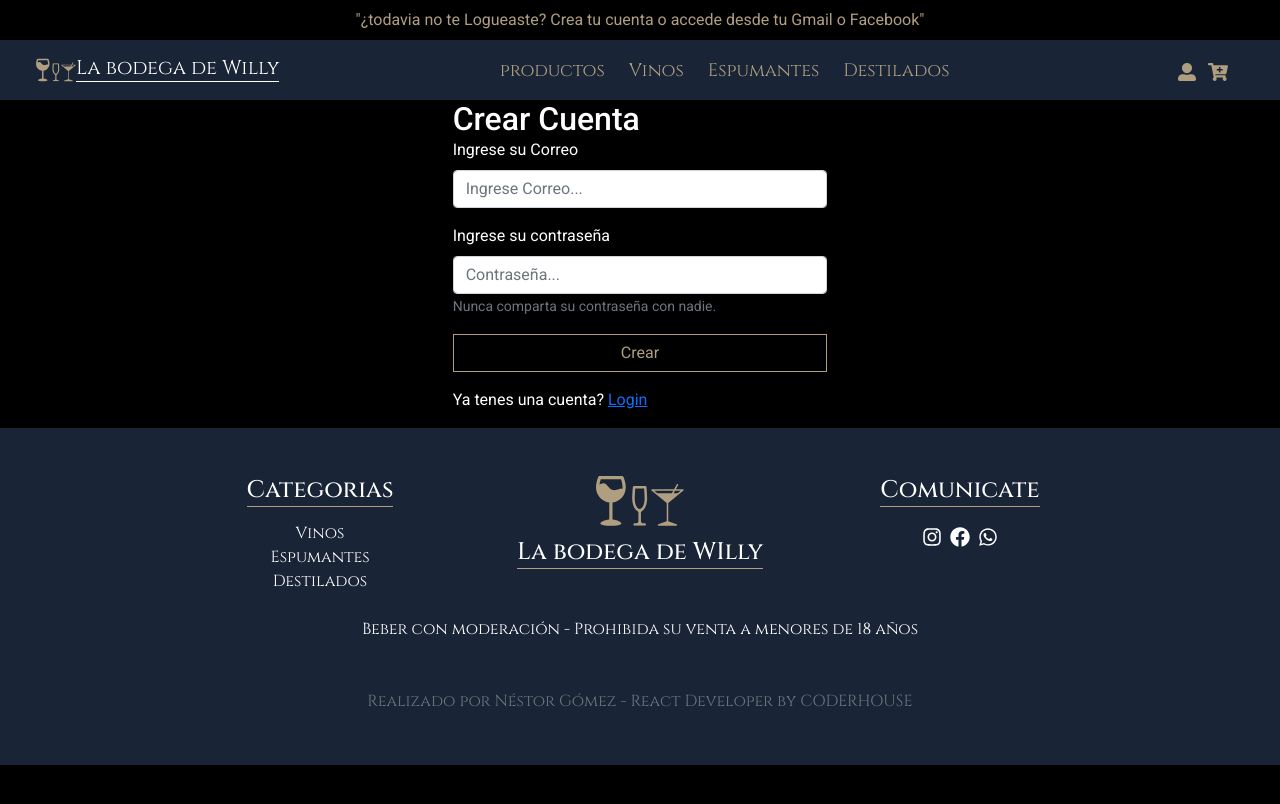
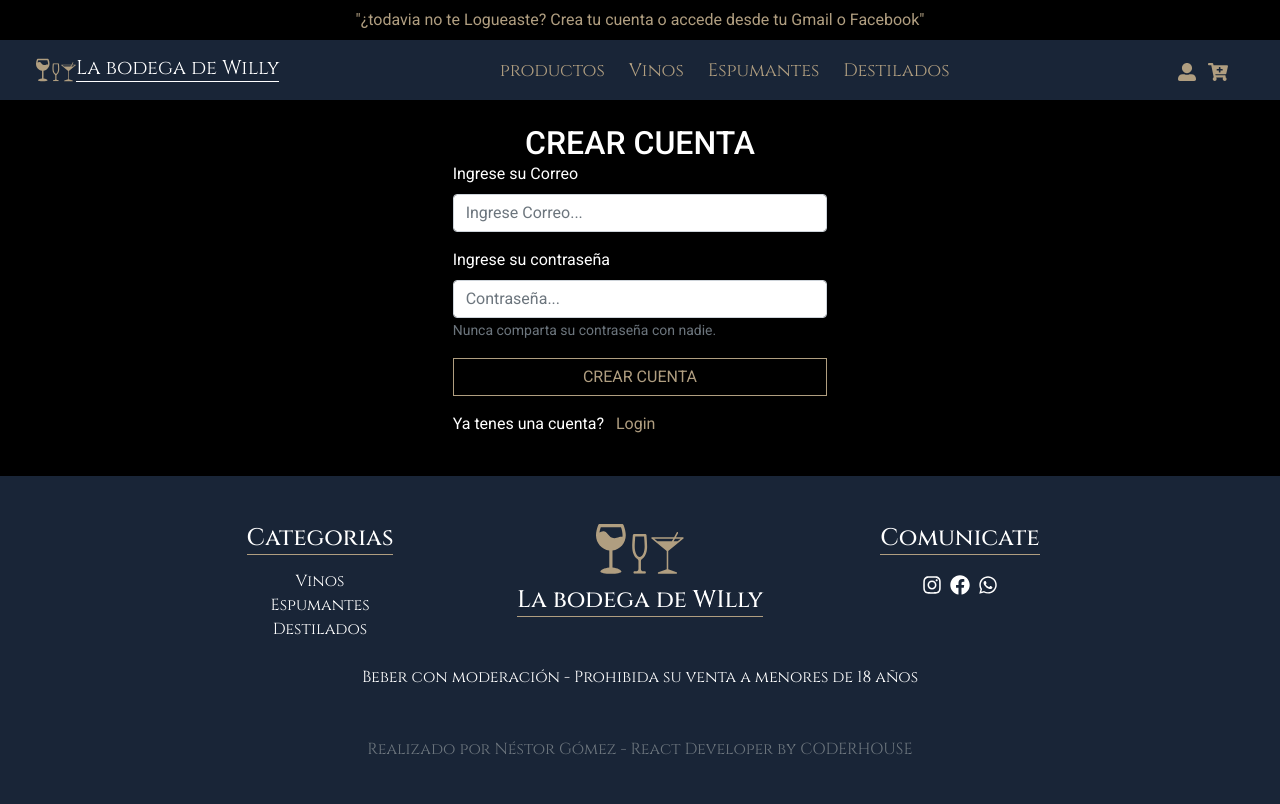
Before and after one commit to NestorDanielGomez/Firebase-React-LaBodegaDeWilly, a React (Create React App) app: page /SignUp in a window 1280 px wide. Shown: the top 804 px of the page. Built offline with nearby package versions, Linux system fonts and the light colour scheme; no server answers.

Commit message:
correccion ruta netrily

```diff
--- a/src/components/firebase.js
+++ b/src/components/firebase.js
@@ -3,12 +3,12 @@ import { getFirestore } from "firebase/firestore";
 import { getAuth } from "firebase/auth";
 
 const firebaseConfig = {
-  apiKey: "AIzaSyBsZauFPSj7UABz-cYqqUg2OcwY_UFqyzI",
-  authDomain: "la-bodega-de-willy.firebaseapp.com",
-  projectId: "la-bodega-de-willy",
-  storageBucket: "la-bodega-de-willy.appspot.com",
-  messagingSenderId: "226803498391",
-  appId: "1:226803498391:web:e6a6ad8f6c87114ab6d8d2",
+  apiKey: process.env.REACT_APP_apiKey,
+  authDomain: process.env.REACT_APP_authDomain,
+  projectId: process.env.REACT_APP_projectId,
+  storageBucket: process.env.REACT_APP_storageBucket,
+  messagingSenderId: process.env.REACT_APP_messagingSenderId,
+  appId: process.env.REACT_APP_appId,
 };
 
 const firebaseApp = initializeApp(firebaseConfig);
--- a/src/components/styles/App.scss
+++ b/src/components/styles/App.scss
@@ -135,3 +135,17 @@ html {
   color: $colorblanco;
   text-decoration: none;
 }
+
+.link-sesion {
+  color: $colorsecundario;
+  font-weight: 400;
+  text-decoration: none;
+  padding-bottom: 5px;
+  transition: all 0.2s ease-in-out;
+}
+.link-sesion:hover {
+  color: $colorblanco;
+  font-weight: 900;
+  text-decoration: none;
+  border-bottom: 1px solid $colorsecundario;
+}
--- a/src/pages/Login.js
+++ b/src/pages/Login.js
@@ -67,10 +67,11 @@ const Login = () => {
     <Container className="text-white fuente pt-4 pb-4">
       <Row className="justify-content-center ps-2 pe-2">
         <Col xs={12} sm={4}>
-          <h5 className="text-white text-center pb-3">
+          <h2 className="text-white text-center pb-3">INICIAR SESION</h2>
+          <h6 className="text-white text-center pt-2 pb-2 border border-1">
             PARA VER EL CARRO <b /> DEBES INICIAR SESION
-          </h5>
-          <Form onSubmit={handleSubmit}>
+          </h6>
+          <Form onSubmit={handleSubmit} className="pt-3">
             <Form.Group className="mb-3" controlId="formBasicEmail">
               <Form.Label>Ingrese su Correo</Form.Label>
               <Form.Control
@@ -118,7 +119,10 @@ const Login = () => {
           </Form>
 
           <p>
-            No tenes cuenta? <Link to="/signup">Crear Cuenta</Link>{" "}
+            No tenes cuenta?{" "}
+            <Link to="/signup" className="link-sesion ms-2">
+              Crear Cuenta
+            </Link>
           </p>
         </Col>
       </Row>
--- a/src/pages/SignUp.js
+++ b/src/pages/SignUp.js
@@ -28,10 +28,10 @@ const SignUp = () => {
   };
 
   return (
-    <Container className="text-white fuente ">
+    <Container className="text-white fuente pt-4 pb-4 ">
       <Row className="justify-content-center ps-2 pe-2">
         <Col xs={12} sm={4}>
-          <h2 className="text-white">Crear Cuenta</h2>
+          <h2 className="text-white text-center">CREAR CUENTA</h2>
           <Form onSubmit={handleSubmit}>
             <Form.Group className="mb-3" controlId="formBasicEmail">
               <Form.Label>Ingrese su Correo</Form.Label>
@@ -59,12 +59,15 @@ const SignUp = () => {
               type="submit"
               className="w-100 mb-3"
             >
-              Crear
+              CREAR CUENTA
             </Button>{" "}
           </Form>
 
           <p>
-            Ya tenes una cuenta? <Link to="/login">Login</Link>{" "}
+            Ya tenes una cuenta?{" "}
+            <Link to="/login" className="link-sesion ms-2">
+              Login
+            </Link>{" "}
           </p>
         </Col>
       </Row>
```
Also changed, not shown: 2 other files (tests, documents, lock files or other folders).
